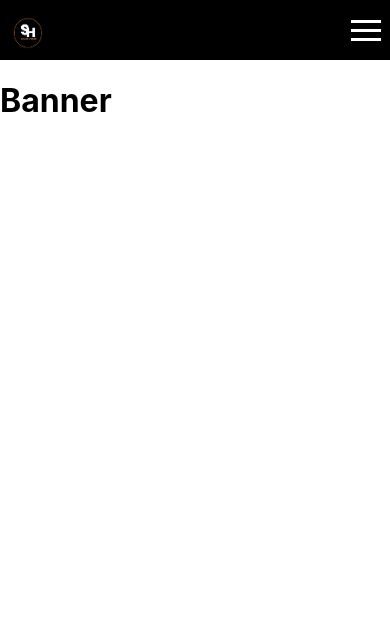
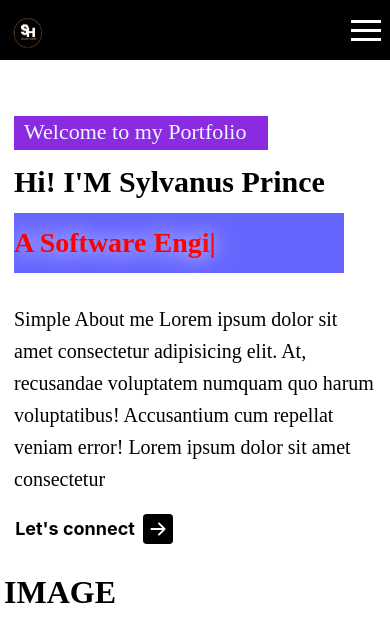
Before and after one commit to SHPrince1/react-portfolio, a React (Create React App) app: page / in a window 390 px wide. Shown: the top 642 px of the page. Built offline with nearby package versions, Linux system fonts and the light colour scheme.

Commit message:
typed components and banner added

```diff
--- a/package.json
+++ b/package.json
@@ -6,6 +6,7 @@
     "@testing-library/jest-dom": "^5.17.0",
     "@testing-library/react": "^13.4.0",
     "@testing-library/user-event": "^13.5.0",
+    "font-awesome": "^4.7.0",
     "framer-motion": "^10.16.4",
     "hamburger-react": "^2.5.0",
     "react": "^18.2.0",
@@ -14,6 +15,8 @@
     "react-icons": "^4.10.1",
     "react-router-dom": "^6.15.0",
     "react-scripts": "5.0.1",
+    "react-type-animation": "^3.1.0",
+    "styled-components": "^6.0.7",
     "web-vitals": "^2.1.4"
   },
   "scripts": {
--- a/public/index.html
+++ b/public/index.html
@@ -24,7 +24,16 @@
       work correctly both with client-side routing and a non-root public URL.
       Learn how to configure a non-root public URL by running `npm run build`.
     -->
-    <title>React App</title>
+
+    <!-- imported links -->
+    <link rel="preconnect"
+          href="https://fonts.googleapis.com">
+    <link rel="preconnect"
+          href="https://fonts.gstatic.com" crossorigin>
+    <link href=
+"https://fonts.googleapis.com/css2?family=Montserrat:wght@500&display=swap"
+          rel="stylesheet">
+    <title>SHPrince</title>
   </head>
   <body>
     <noscript>You need to enable JavaScript to run this app.</noscript>
--- a/src/components/banner.jsx
+++ b/src/components/banner.jsx
@@ -1,12 +1,47 @@
-import React from 'react';
+import React from "react";
+import style from "../styles/banner.module.css";
+import TypedAnimation from "./type";
+import { BsFillArrowRightSquareFill}  from 'react-icons/bs'
+import { NavLink } from "react-router-dom";
 
 const Banner = () => {
   return (
-    <div>
-        <h1>Banner</h1>
+    <>
+      <div className={style.parentDiv}>
+        <div className={style.sectionOne}>
+          <div className={style.textPart}>
+            <div className={style.welcome}>
+              <p>Welcome to my Portfolio</p>
+            </div>
+            <div className={style.nameAndAnimation}>
+              <h2>Hi! I'M Sylvanus Prince</h2>
+              <TypedAnimation />
+            </div>
+            <div className={style.aboutMeText}>
+              <p>
+                Simple About me Lorem ipsum dolor sit amet consectetur
+                adipisicing elit. At, recusandae voluptatem numquam quo harum
+                voluptatibus! Accusantium cum repellat veniam error! Lorem ipsum
+                dolor sit amet consectetur
 
-    </div>
+              </p>
+            </div>
+            <div className={style.connectDiv}>
+              <NavLink to='#'>
+              Let's connect < BsFillArrowRightSquareFill  size={30}/>
+                </NavLink>
+
+
+            </div>
+          </div>
+
+          <div className={style.imageDiv}>
+            <h1>IMAGE</h1>
+          </div>
+        </div>
+      </div>
+    </>
   );
-}
+};
 
 export default Banner;
--- /dev/null
+++ b/src/components/type.jsx
@@ -0,0 +1,73 @@
+import React from "react";
+import { TypeAnimation } from "react-type-animation";
+
+
+import 'font-awesome/css/font-awesome.min.css';
+
+import styled from "styled-components";
+
+const TypedAnimation = () => {
+
+  // my  styled component
+  const TypedContainer = styled.div`
+  display:flex;
+  align-items:center;
+    font-size: 44px;
+     width: 500px;
+     height: 60px;
+     font-family: 'rubik';
+     font-weight:bold;
+     text-shadow:0px 0px 20px rgb(255,255,255);
+     box-shadow:0px 0px 8px rgb(255,255,255);
+     color:red;
+     background-color: #6666ff;
+
+    @media (max-width: 425px) {
+      font-size: 28px;
+      width: 330px!important;
+      font-weight:bold;
+      height: 60px;
+      font-family: 'rubik';
+      font-weight:bold;
+      text-shadow:0px 0px 20px rgb(255,255,255);
+      box-shadow:0px 0px 8px rgb(255,255,255);
+      color:red;
+      background-color: #6666ff;
+    }
+  `;
+
+  return (
+    <div>
+      <TypedContainer>
+        <TypeAnimation
+          sequence={[
+            // Same substring at the start will only be typed out once, initially
+            "A ReactJS Developer",
+            1000, // wait 1s before replacing "Mice" with "Hamsters"
+            "A Software Engineer",
+            1000,
+            "AN IT Support Engineer",
+            1000,
+            "A Tech Ethusiast",
+            1000,
+
+          ]}
+
+          wrapper="span"
+          speed={10}
+          typeSpeed={50}
+          backSpeed={10}
+          style={{
+
+            display: "content",
+            // fontFamily: "sacramento",
+
+          }}
+          repeat={Infinity}
+        />
+      </TypedContainer>
+    </div>
+  );
+};
+
+export default TypedAnimation;
--- /dev/null
+++ b/src/styles/banner.module.css
@@ -0,0 +1,155 @@
+p,
+h1 {
+  font-family: poppins;
+}
+.parentDiv {
+  /* border: 1px solid red; */
+  /* background-color: black; */
+  height: 100vh;
+
+}
+
+.sectionOne {
+    margin-top: 20px;
+  display: flex;
+  justify-content: space-around;
+}
+
+.textPart {
+  /* border: 1px solid #000; */
+  width: 37%;
+  display: block;
+  gap: 10px;
+}
+.welcome{
+    background-color: blueviolet;
+    /* border: 1px solid #fff; */
+    color: aliceblue;
+    font-family: poppins;
+    font-size: 22px;
+    margin: 0;
+
+    width: 60%;
+    height: 50px;
+}
+
+.welcome p{
+    font-family: poppins;
+    align-items: center;
+    justify-content: center;
+
+    padding: 12px 30px;
+  }
+  .nameAndAnimation{
+    line-height: 23px;
+}
+
+.nameAndAnimation h2{
+    font-size: 40px;
+}
+.aboutMeText{
+    margin-top: 30px;
+}
+.aboutMeText p{
+    font-size: 20px;
+    /* margin-top: 20px; */
+    font-family: poppins;
+   line-height: 32px;
+ }
+ .connectDiv{
+  /* border: 1px solid red; */
+  width: 190px;
+  justify-content: center;
+  display: flex;
+  align-items: center;
+  gap: 10px;
+ }
+ .connectDiv a{
+  color: #000;
+  display: flex;
+  align-items: center;
+  gap: 18px;
+
+ }
+
+/* MEDIA QUERY */
+
+@media only screen and (max-width: 1200px) {
+  /*Tablets [601px -> 1200px]*/
+}
+@media only screen and (max-width: 600px) {
+  /*Big smartphones [426px -> 600px]*/
+}
+@media only screen and (max-width: 425px) {
+  /*Small smartphones [325px -> 425px]*/
+  .parentDiv {
+    /* border: 1px solid red; */
+    padding: 2px;
+    margin: 2px;
+  }
+
+  .sectionOne {
+    display: flex;
+    flex-direction: column;
+    justify-content: space-around;
+  }
+  .textPart {
+    /* border: 1px solid #000; */
+    width: 95%;
+    padding: 10px;
+  }
+  .welcome {
+    background-color: blueviolet;
+    /* border: 1px solid #fff; */
+    color: aliceblue;
+    font-family: poppins;
+    font-size: 22px;
+    margin: 0;
+    width: 70%;
+    height: 34px;
+  }
+  .welcome p{
+    font-family: poppins;
+    align-items: center;
+    justify-content: center;
+    padding: 3px 10px;
+  }
+.nameAndAnimation{
+    line-height: 13px;
+}
+.nameAndAnimation h2{
+    font-size: 30px;
+    font-family: poppins;
+}
+ .aboutMeText p{
+    margin-top: 20px;
+    font-family: poppins;
+ }
+ .connectDiv{
+ /*border: 1px solid red;
+ */width: 160px;
+ height: 28px;
+ /*justify-content: center;
+ */display: flex;
+ align-items: center;
+ gap: 5px;
+ transition: all ease-in-out 1s;
+ -webkit-transition: all ease-in-out 1s;
+ -moz-transition: all ease-in-out 1s;
+ -ms-transition: all ease-in-out 1s;
+ -o-transition: all ease-in-out 1s;
+}
+
+.connectDiv :hover{
+  margin-right: 10px;
+}
+ .connectDiv a{
+  color: #000;
+  font-weight: bold;
+  display: flex;
+  align-items: center;
+  gap: 8px;
+  font-size: 18px;
+
+ }
+}
```
Also changed, not shown: src/styles/banner.moduel.css (deleted), 1 other file (tests, documents, lock files or other folders).
